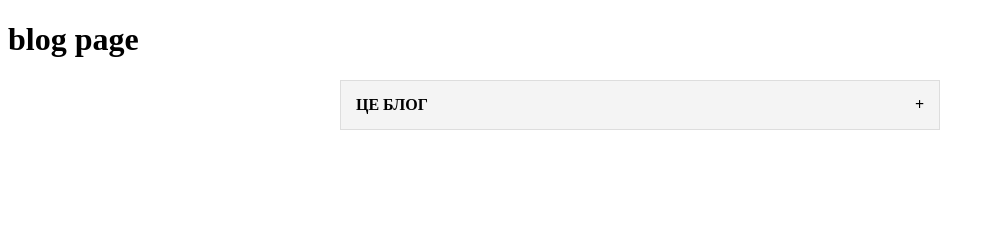
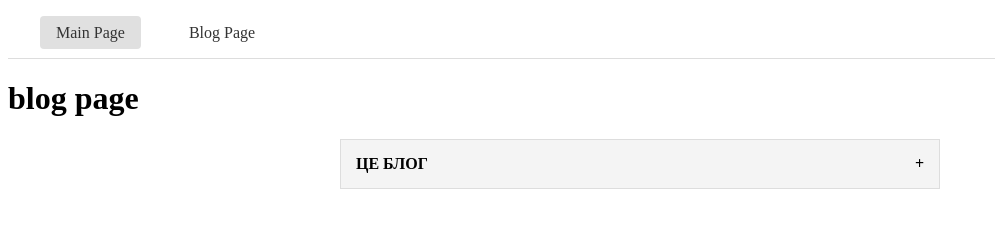
Before and after one commit to bohdan-tron/portfolio, a website: page public/blog.html in a window 1280 px wide. Shown: the whole page, without its empty margins (0-995 px from the left). Drawn offline with Linux system fonts and the light colour scheme.

Commit message:
feat: added navigation

```diff
--- a/public/blog.html
+++ b/public/blog.html
@@ -5,64 +5,19 @@
   <meta charset="UTF-8">
   <meta name="viewport" content="width=device-width, initial-scale=1.0">
   <title>blog page</title>
-  <style>
-    .accordion {
-      max-width: 600px;
-      margin: 20px auto;
-    }
-
-    .accordion-item {
-      border: 1px solid #ddd;
-      margin-bottom: 10px;
-    }
-
-    .accordion-toggle {
-      display: none;
-    }
-
-    .accordion-header {
-      background: #f4f4f4;
-      padding: 15px;
-      cursor: pointer;
-      display: block;
-      font-weight: bold;
-      transition: background 0.3s;
-    }
-
-    .accordion-header:hover {
-      background: #e9e9e9;
-    }
-
-    .accordion-content {
-      max-height: 0;
-      overflow: hidden;
-      transition: max-height 0.3s ease-out;
-      background: white;
-      padding: 0 15px;
-    }
-
-    .accordion-toggle:checked~.accordion-content {
-      max-height: 200px;
-      padding: 15px;
-    }
-
-    .accordion-toggle:checked~.accordion-header {
-      background: #e0e0e0;
-    }
-
-    .accordion-header::after {
-      content: '+';
-      float: right;
-      transition: transform 0.3s;
-    }
-
-    .accordion-toggle:checked~.accordion-header::after {
-      transform: rotate(45deg);
-    }
-  </style>
+  <link rel="stylesheet" href="/styles/global.css">
 </head>
 
 <body>
+  <header>
+    <nav>
+      <ul>
+        <li><a href="/" class="active">Main Page</a></li>
+        <li><a href="/blog">Blog Page</a></li>
+      </ul>
+    </nav>
+  </header>
+
   <h1>blog page</h1>
 
   <div class="accordion">
--- a/public/styles/global.css
+++ b/public/styles/global.css
@@ -0,0 +1,93 @@
+header {
+  position: sticky;
+  top: 0;
+  background: white;
+  border-bottom: 1px solid #ddd;
+  padding: 1rem 0;
+  z-index: 100;
+}
+
+nav {
+  max-width: 1200px;
+  margin: 0 auto;
+  padding: 0 1rem;
+}
+
+nav ul {
+  list-style: none;
+  margin: 0;
+  padding: 0;
+  display: flex;
+  gap: 2rem;
+}
+
+nav a {
+  text-decoration: none;
+  color: #333;
+  font-weight: 500;
+  padding: 0.5rem 1rem;
+  border-radius: 4px;
+  transition: background-color 0.2s;
+}
+
+nav a:hover {
+  background-color: #f5f5f5;
+}
+
+nav a.active {
+  background-color: #e0e0e0;
+}
+
+.accordion {
+  max-width: 600px;
+  margin: 20px auto;
+}
+
+.accordion-item {
+  border: 1px solid #ddd;
+  margin-bottom: 10px;
+}
+
+.accordion-toggle {
+  display: none;
+}
+
+.accordion-header {
+  background: #f4f4f4;
+  padding: 15px;
+  cursor: pointer;
+  display: block;
+  font-weight: bold;
+  transition: background 0.3s;
+}
+
+.accordion-header:hover {
+  background: #e9e9e9;
+}
+
+.accordion-content {
+  max-height: 0;
+  overflow: hidden;
+  transition: max-height 0.3s ease-out;
+  background: white;
+  padding: 0 15px;
+}
+
+.accordion-toggle:checked~.accordion-content {
+  max-height: 200px;
+  padding: 15px;
+}
+
+.accordion-toggle:checked~.accordion-header {
+  background: #e0e0e0;
+}
+
+.accordion-header::after {
+  content: '+';
+  float: right;
+  transition: transform 0.3s;
+}
+
+.accordion-toggle:checked~.accordion-header::after {
+  transform: rotate(45deg);
+}
```
Also changed, not shown: public/index.html (+14 -2 lines).
